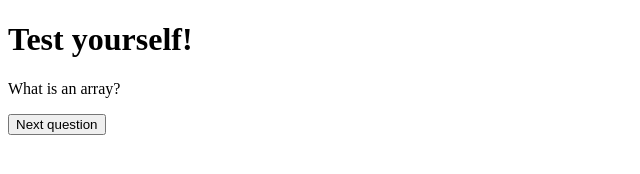
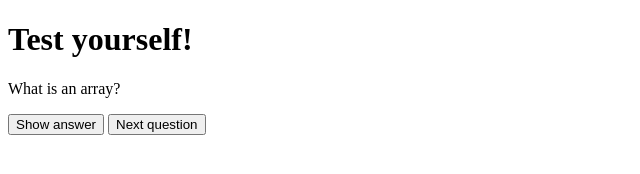
Before and after one commit to gergokutu/flashcard-app, a plain HTML site: page index.html in a window 1280 px wide. Shown: the whole page, without its empty margins (0-640 px from the left). Drawn offline with Linux system fonts and the light colour scheme.

Commit message:
ShowAnswer fires when the button clicked

```diff
--- a/index.html
+++ b/index.html
@@ -8,7 +8,7 @@
         <h1>Test yourself!</h1>
         <section id="question"></section>
         <section id="answer"></section>
-        <!-- <button id="showAnswer" type="default" onclick="showAnswer()">Show answer</button> -->
+        <button id="showAnswer" type="default" onclick="showAnswer()">Show answer</button>
         <button id="nextQuestion" type="default" onclick="showQuestion()">Next question</button>
     <script src="index.js"></script>
     </body>
--- a/index.js
+++ b/index.js
@@ -33,3 +33,7 @@ function showQuestion() {
 }
 
 showQuestion()
+
+function showAnswer() {
+    console.log("showAnswer fired by the button")
+}
```
